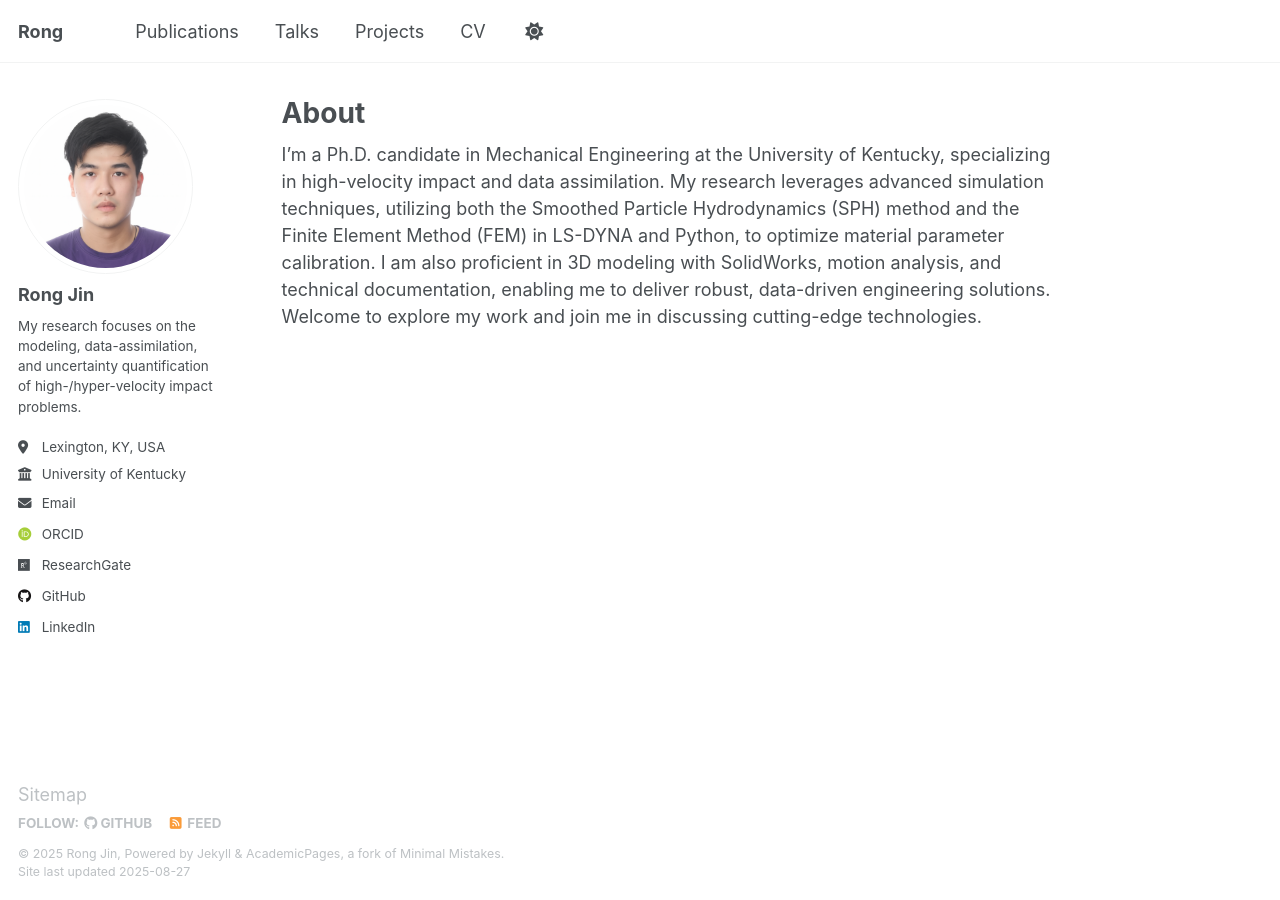
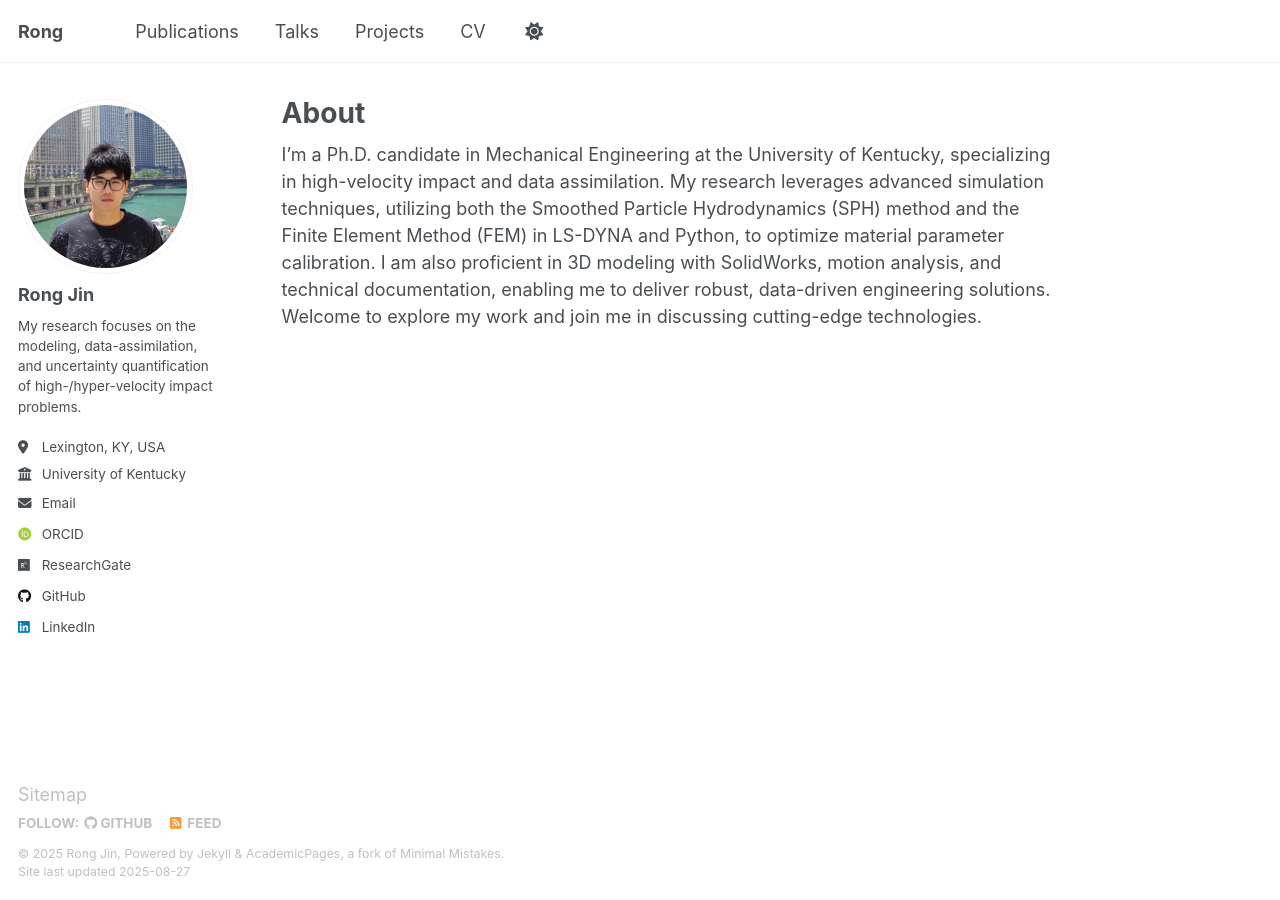
Before and after one commit to rong-jin/rong-jin.github.io, a Jekyll site: the page built from _pages/about.md, in a window 1280 px wide. Built offline with Jekyll 4.4.1, drawn with Linux system fonts in a browser that asks for light colours; some web fonts are replaced.

Commit message:
Update _config.yml

```diff
--- a/_config.yml
+++ b/_config.yml
@@ -22,7 +22,7 @@ repository               : "rong-jin/rong-jin.github.io"
 #               Additional customization can be done by editing /_includes/author-profile.html
 author:
   # Biographic information
-  avatar           : "RJprofile.png"
+  avatar           : "RJ_Chicago.jpg"
   name             : "Rong Jin"
   pronouns         : # example: "she/her"
   bio              : "My research focuses on the modeling, data-assimilation, and uncertainty quantification of high-/hyper-velocity impact problems."
```
